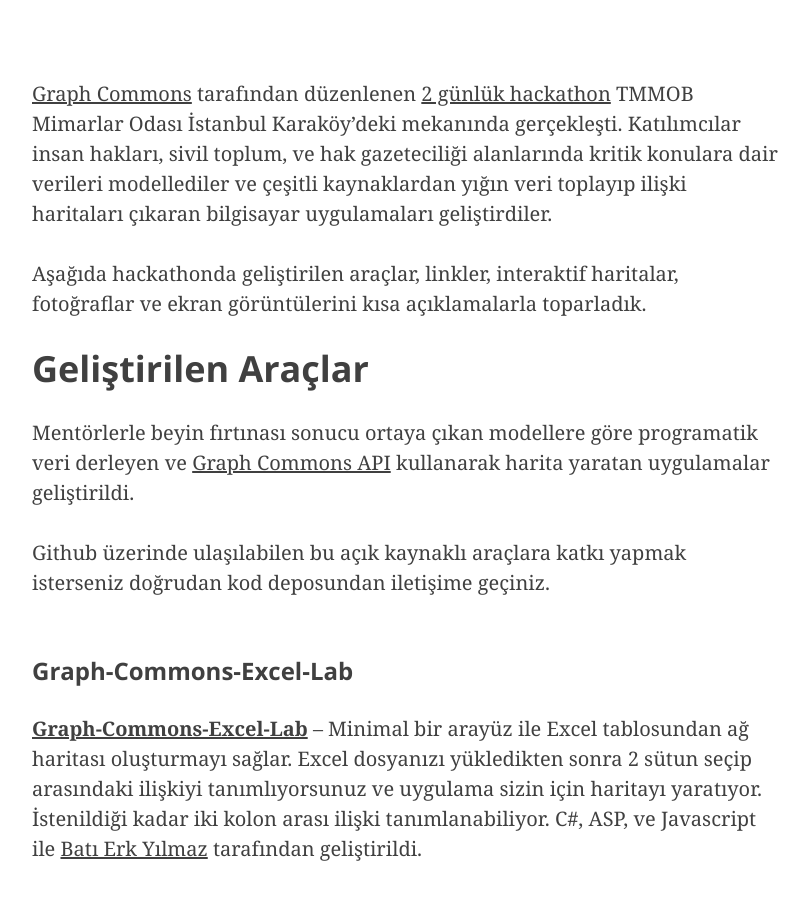
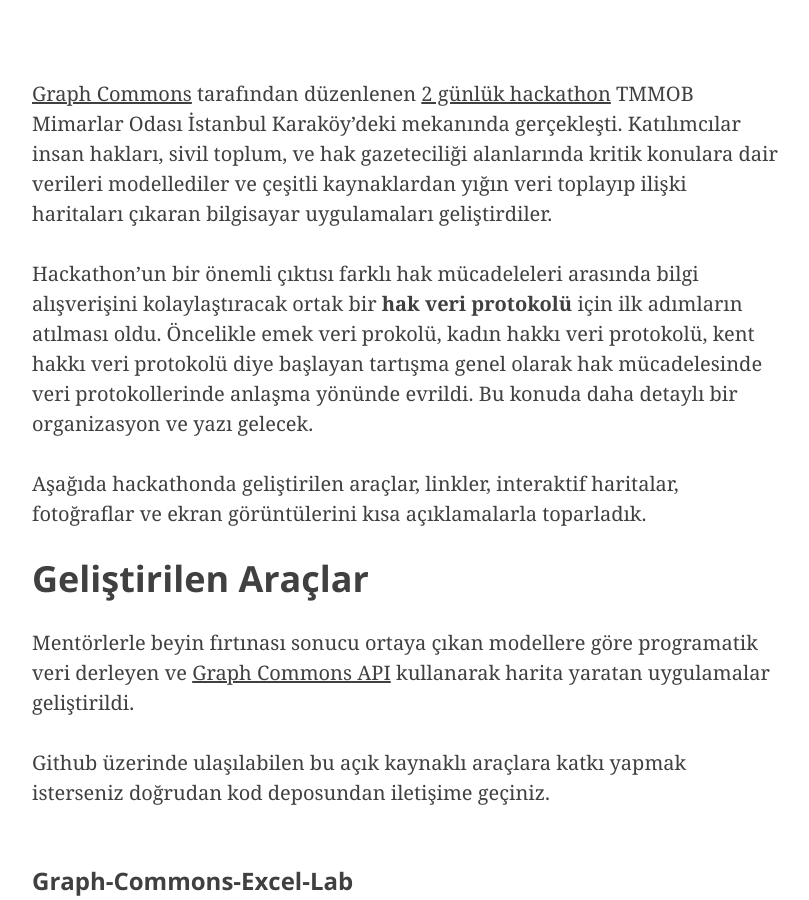
Before and after one commit to graphcommons/hackathons, a Jekyll site: the page built from _posts/2015-08-21-istanbul-yapisal-gazetecilik-dokumentasyon.md, in a window 1280 px wide and 900 px high, scrolled down 588 px. Shown: the whole window, without its empty margins (233-1042 px from the left). Built offline with Jekyll 4.4.1, drawn with Linux system fonts in a browser that asks for light colours; nearby versions of some CDN libraries.

Commit message:
veri protokolü

```diff
--- a/_posts/2015-08-21-istanbul-yapisal-gazetecilik-dokumentasyon.md
+++ b/_posts/2015-08-21-istanbul-yapisal-gazetecilik-dokumentasyon.md
@@ -11,6 +11,8 @@
 <!-- [Click here for English](/hackathons/2015/08/21/istanbul-yapisal-gazetecilik-documentation-en/) -->
 
 [Graph Commons](https://graphcommons.com) tarafından düzenlenen [2 günlük hackathon](https://graphcommons.github.io/hackathons/2015/08/21/istanbul-yapisal-gazetecilik/) TMMOB Mimarlar Odası İstanbul Karaköy'deki mekanında gerçekleşti. Katılımcılar insan hakları, sivil toplum, ve hak gazeteciliği alanlarında kritik konulara dair verileri modellediler ve çeşitli kaynaklardan yığın veri toplayıp ilişki haritaları çıkaran bilgisayar uygulamaları geliştirdiler.
+
+Hackathon'un bir önemli çıktısı farklı hak mücadeleleri arasında bilgi alışverişini kolaylaştıracak ortak bir **hak veri protokolü** için ilk adımların atılması oldu. Öncelikle emek veri prokolü, kadın hakkı veri protokolü, kent hakkı veri protokolü diye başlayan tartışma genel olarak hak mücadelesinde veri protokollerinde anlaşma yönünde evrildi. Bu konuda daha detaylı bir organizasyon ve yazı gelecek.
 
 Aşağıda hackathonda geliştirilen araçlar, linkler, interaktif haritalar, fotoğraflar ve ekran görüntülerini kısa açıklamalarla toparladık.
 
```
